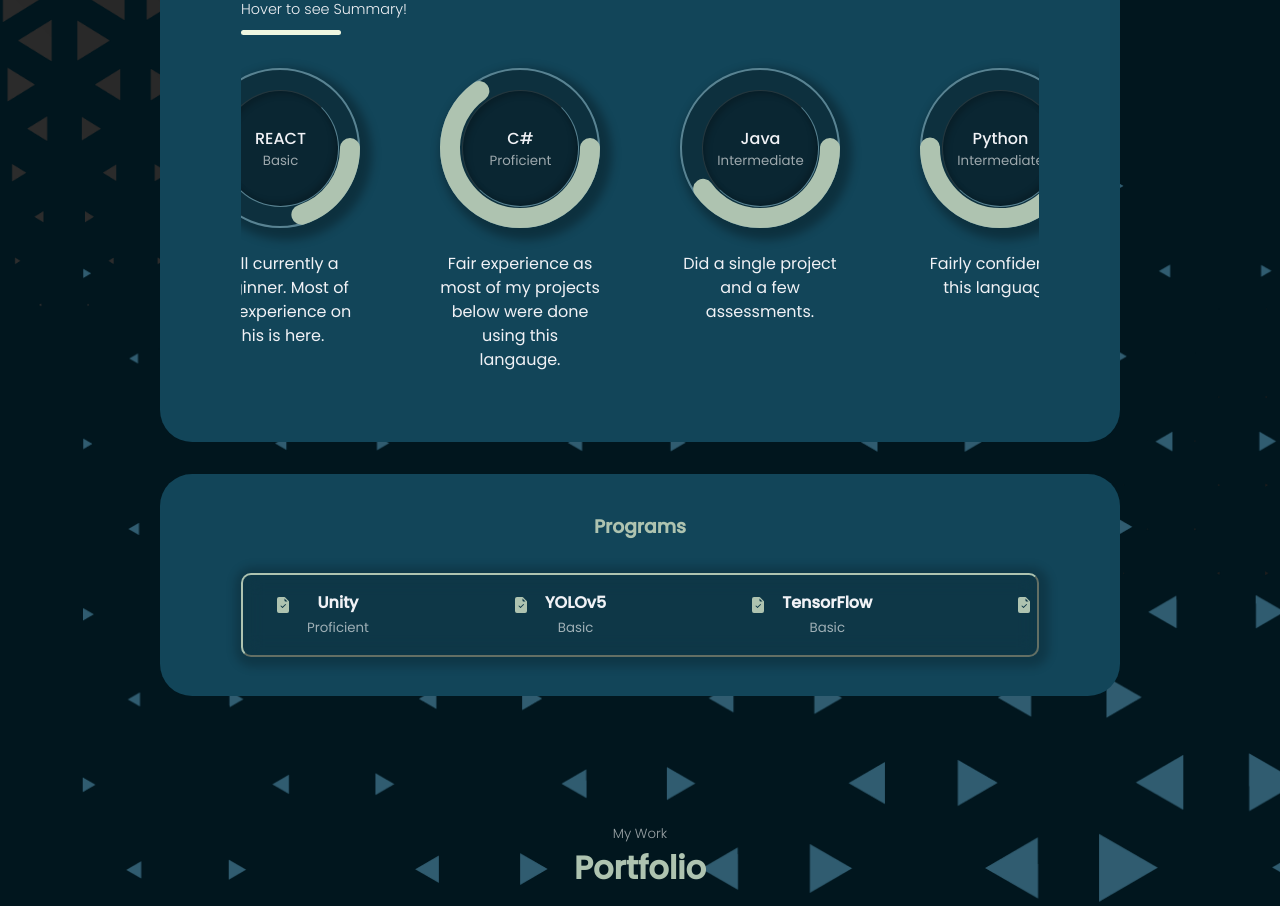
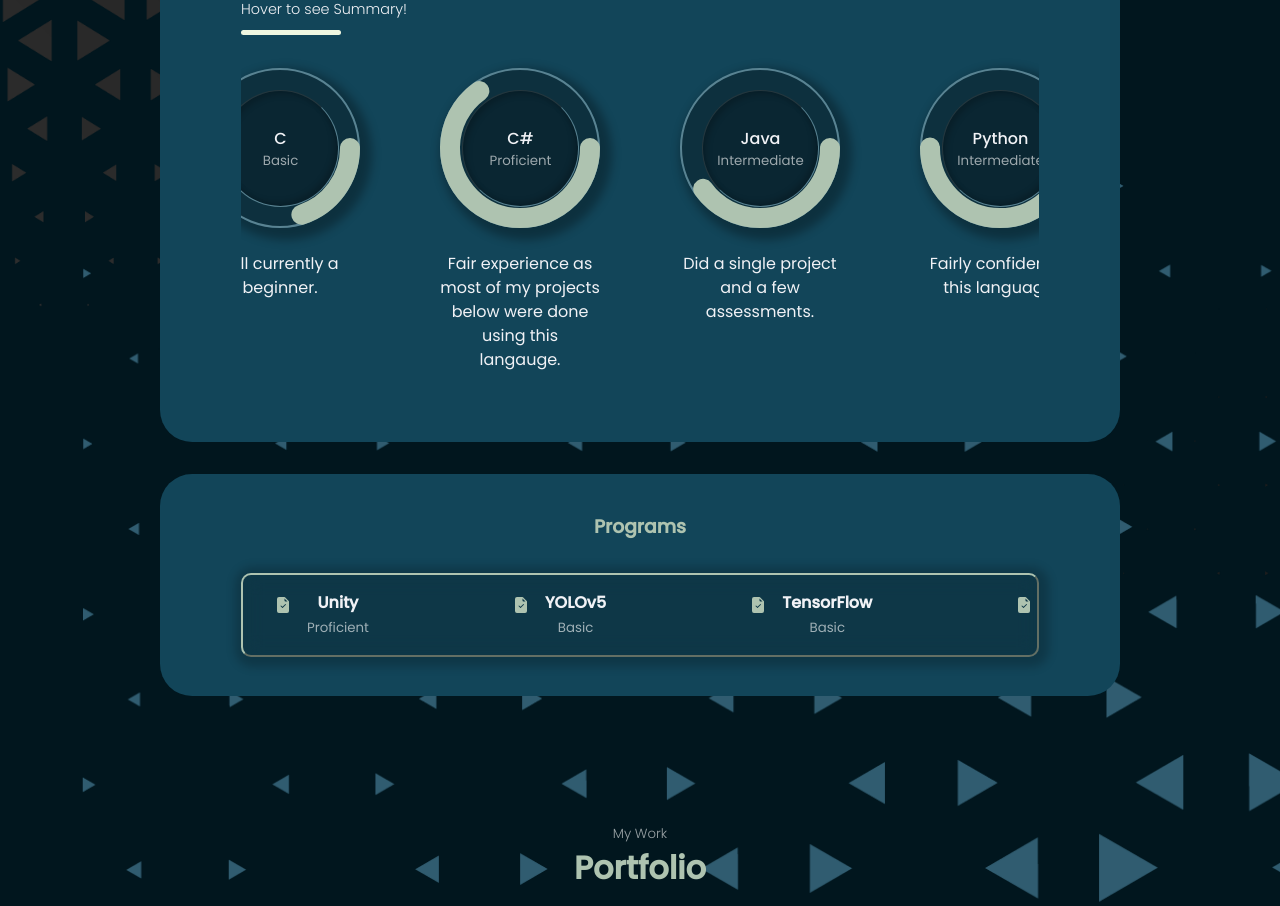
Before and after one commit to ProcessedCarbon/personal_portfolio, a React (Create React App) app: page / in a window 1280 px wide. Shown: the part 2220-3126 px from the top of the page. Built offline with nearby package versions, Linux system fonts and the light colour scheme.

Commit message:
update 3

```diff
--- a/src/components/experience/Experience.jsx
+++ b/src/components/experience/Experience.jsx
@@ -38,9 +38,9 @@ const Experience = () => {
             <div className="shown">
               {/* REACT */}
               <article className="experience_details">
-                <Skillbar className='skill-bar' skillname='REACT' skilllevel='Basic' skillvalue={`${elementVisibility}` === 'true' ? '20' : '0'}/>
+                <Skillbar className='skill-bar' skillname='C' skilllevel='Basic' skillvalue={`${elementVisibility}` === 'true' ? '20' : '0'}/>
                 <p className='text-light'>
-                  Still currently a beginner. Most of my experience on this is here.
+                  Still currently a beginner.
                 </p>
               </article>
 
```
